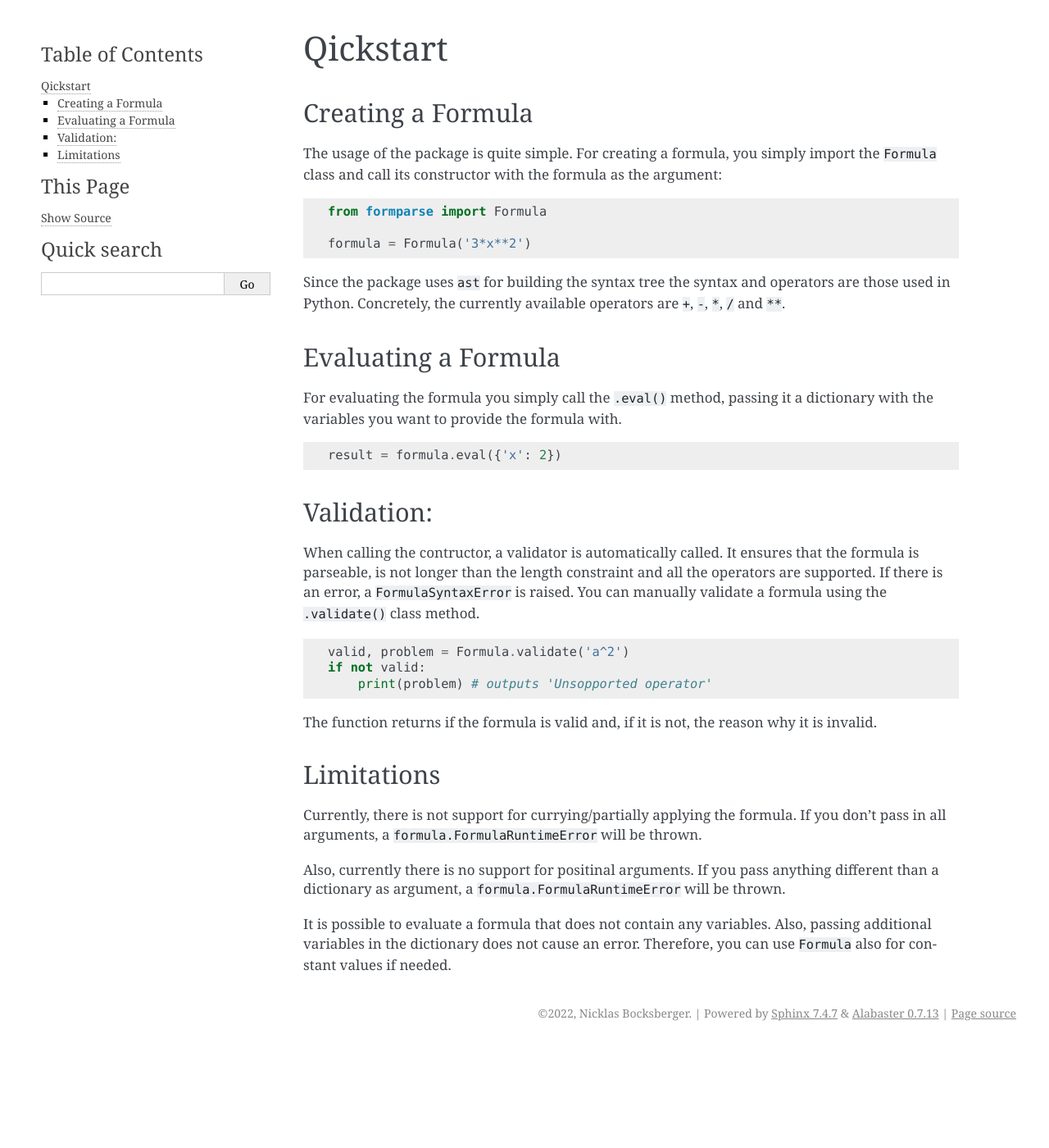
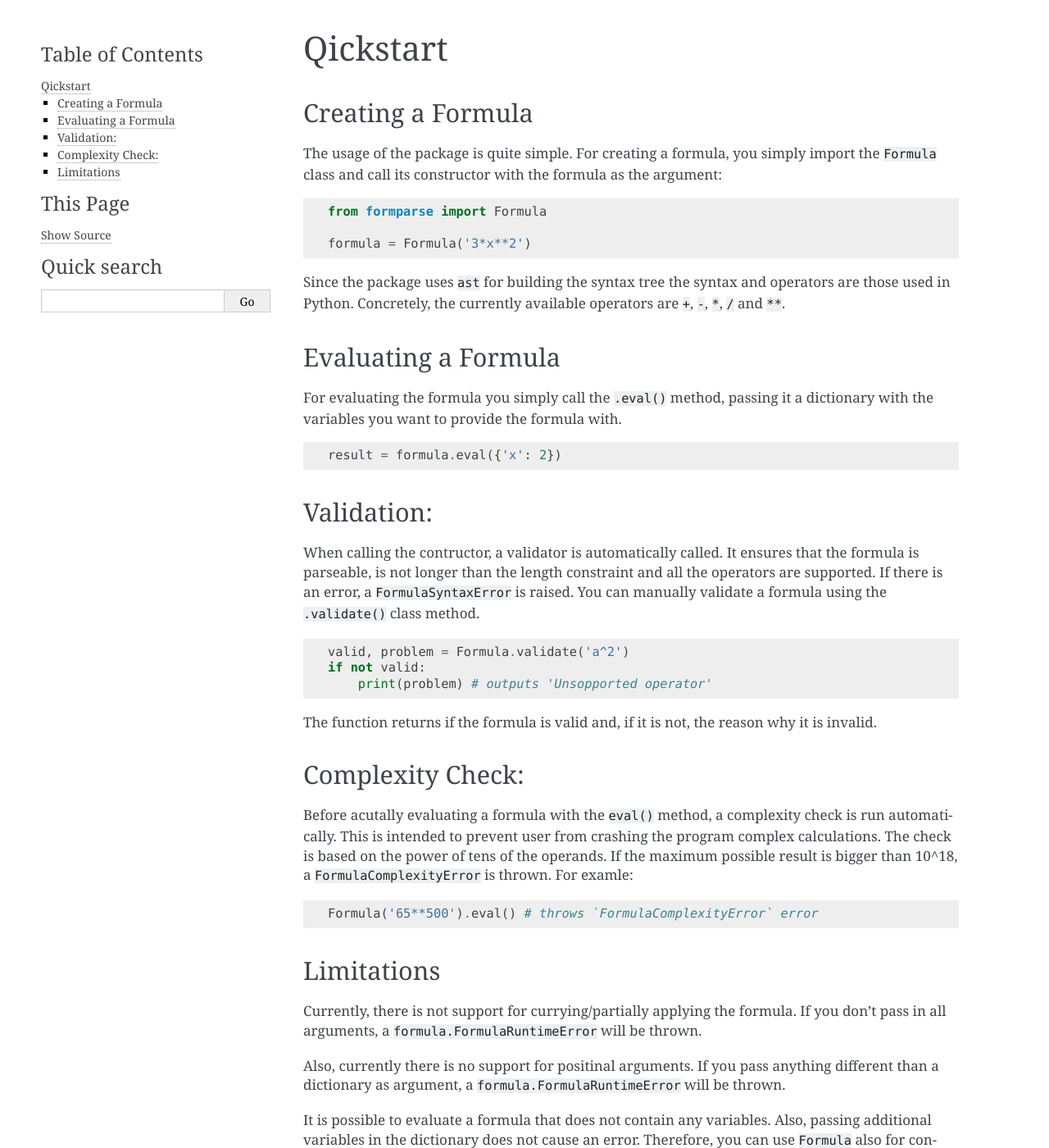
Before and after one commit to nick28829/formparse, a Sphinx documentation site: the page built from docs/quickstart.rst, in a window 1280 px wide and 1400 px high. Shown: the whole window at 82% size. Built offline with Sphinx 7.4.7, drawn with Linux system fonts in a browser that asks for light colours.

Commit message:
#6 add documentation for complexity check

```diff
--- a/docs/quickstart.rst
+++ b/docs/quickstart.rst
@@ -58,6 +58,22 @@ method.
 The function returns if the formula is valid and, if it is not, the reason why
 it is invalid.
 
+.. _complexity_check:
+
+Complexity Check:
+=================
+Before acutally evaluating a formula with the ``eval()`` method, a complexity check
+is run automatically. This is intended to prevent user from crashing the program
+complex calculations. The check is based on the power of tens of the operands. If
+the maximum possible result is bigger than 10^18, a ``FormulaComplexityError``
+is thrown. For examle:
+
+.. code-block:: python
+
+
+    Formula('65**500').eval() # throws `FormulaComplexityError` error
+
+
 .. _limitations:
 
 Limitations
```
